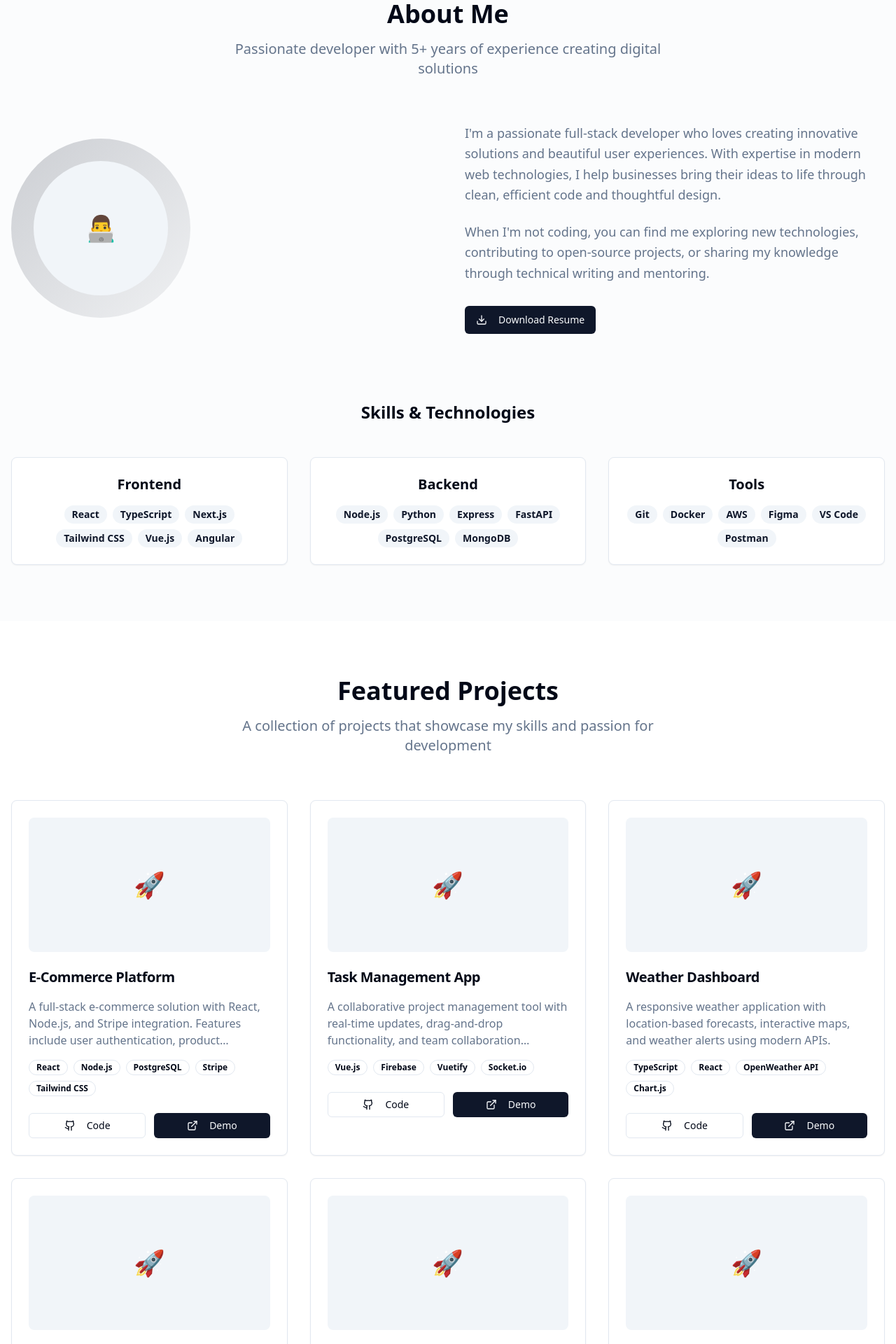
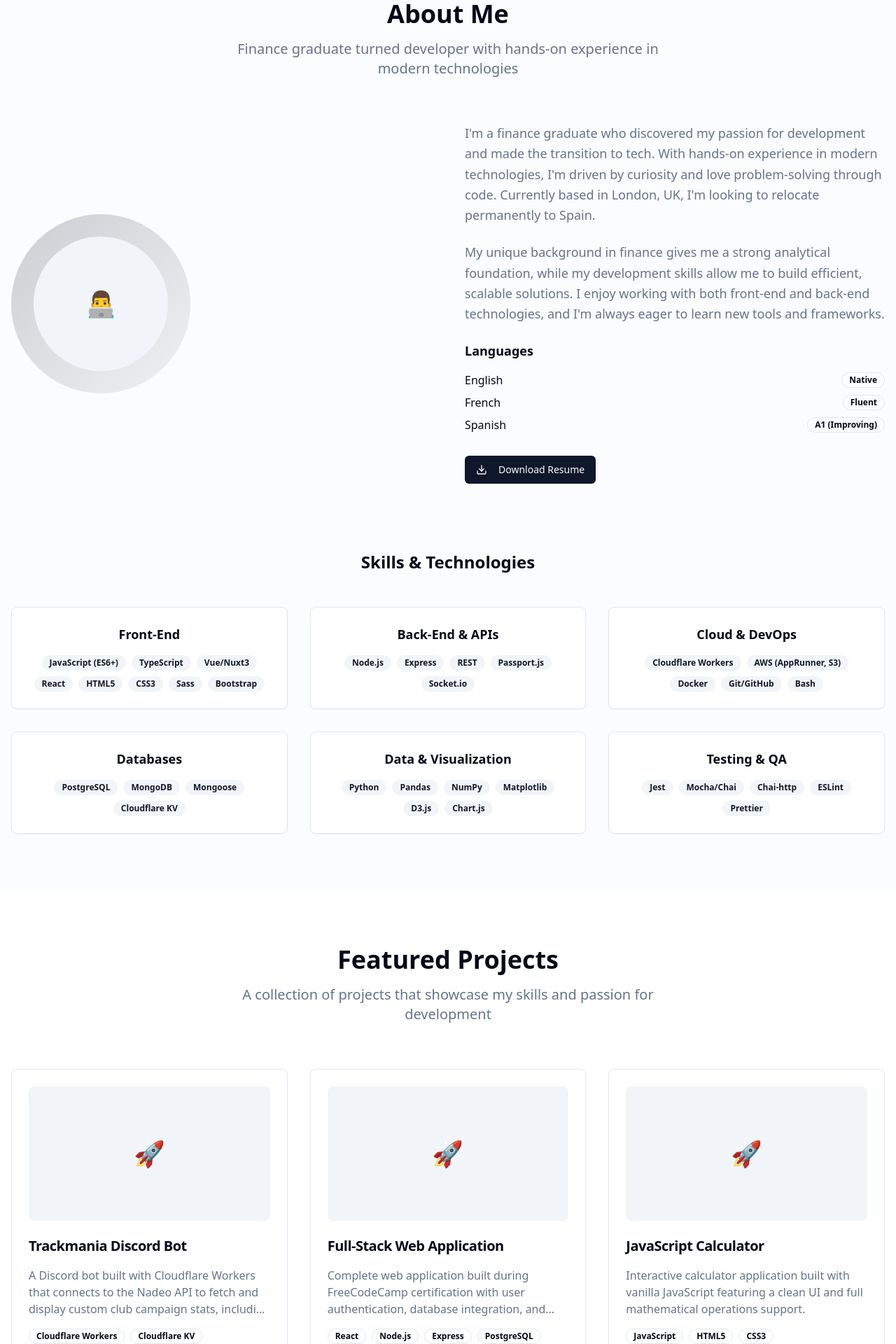
Before and after one commit to Puymieyches/Puymieyches.github.io, a React (Vite) app: page / in a window 1280 px wide. Shown: the part 880-2800 px from the top of the page at 70% size. Built offline with nearby package versions, Linux system fonts and the light colour scheme.

Commit message:
Refactor: Update portfolio with user's profile
Update the portfolio website with the user's personal information, skills, experience, projects, and other details from their CV and LinkedIn profile.

```diff
--- a/src/components/layout/Header.tsx
+++ b/src/components/layout/Header.tsx
@@ -48,7 +48,7 @@ const Header = () => {
   return (
     <header className="fixed top-0 w-full z-50 bg-background/80 backdrop-blur-md border-b border-border">
       <div className="container mx-auto px-4 py-4 flex justify-between items-center">
-        <div className="text-xl font-bold">Your Name</div>
+        <div className="text-xl font-bold">Manil Gajjar</div>
 
         {/* Desktop Navigation */}
         <nav className="hidden md:flex space-x-8">
--- a/src/components/sections/About.tsx
+++ b/src/components/sections/About.tsx
@@ -6,10 +6,19 @@ import { Download } from "lucide-react";
 
 const About = () => {
   const skills = {
-    Frontend: ["React", "TypeScript", "Next.js", "Tailwind CSS", "Vue.js", "Angular"],
-    Backend: ["Node.js", "Python", "Express", "FastAPI", "PostgreSQL", "MongoDB"],
-    Tools: ["Git", "Docker", "AWS", "Figma", "VS Code", "Postman"]
+    "Front-End": ["JavaScript (ES6+)", "TypeScript", "Vue/Nuxt3", "React", "HTML5", "CSS3", "Sass", "Bootstrap"],
+    "Back-End & APIs": ["Node.js", "Express", "REST", "Passport.js", "Socket.io"],
+    "Cloud & DevOps": ["Cloudflare Workers", "AWS (AppRunner, S3)", "Docker", "Git/GitHub", "Bash"],
+    "Databases": ["PostgreSQL", "MongoDB", "Mongoose", "Cloudflare KV"],
+    "Data & Visualization": ["Python", "Pandas", "NumPy", "Matplotlib", "D3.js", "Chart.js"],
+    "Testing & QA": ["Jest", "Mocha/Chai", "Chai-http", "ESLint", "Prettier"]
   };
+
+  const languages = [
+    { language: "English", level: "Native" },
+    { language: "French", level: "Fluent" },
+    { language: "Spanish", level: "A1 (Improving)" }
+  ];
 
   return (
     <section id="about" className="py-20 bg-muted/30">
@@ -17,7 +26,7 @@ const About = () => {
         <div className="text-center mb-16">
           <h2 className="text-3xl md:text-4xl font-bold mb-4">About Me</h2>
           <p className="text-xl text-muted-foreground max-w-2xl mx-auto">
-            Passionate developer with 5+ years of experience creating digital solutions
+            Finance graduate turned developer with hands-on experience in modern technologies
           </p>
         </div>
 
@@ -32,15 +41,28 @@ const About = () => {
 
           <div>
             <p className="text-lg text-muted-foreground mb-6 leading-relaxed">
-              I'm a passionate full-stack developer who loves creating innovative solutions and beautiful user experiences.
-              With expertise in modern web technologies, I help businesses bring their ideas to life through clean,
-              efficient code and thoughtful design.
+              I'm a finance graduate who discovered my passion for development and made the transition to tech.
+              With hands-on experience in modern technologies, I'm driven by curiosity and love problem-solving
+              through code. Currently based in London, UK, I'm looking to relocate permanently to Spain.
             </p>
 
-            <p className="text-lg text-muted-foreground mb-8 leading-relaxed">
-              When I'm not coding, you can find me exploring new technologies, contributing to open-source projects,
-              or sharing my knowledge through technical writing and mentoring.
+            <p className="text-lg text-muted-foreground mb-6 leading-relaxed">
+              My unique background in finance gives me a strong analytical foundation, while my development
+              skills allow me to build efficient, scalable solutions. I enjoy working with both front-end
+              and back-end technologies, and I'm always eager to learn new tools and frameworks.
             </p>
+
+            <div className="mb-8">
+              <h4 className="text-lg font-semibold mb-4">Languages</h4>
+              <div className="space-y-2">
+                {languages.map((lang, index) => (
+                  <div key={index} className="flex justify-between items-center">
+                    <span className="font-medium">{lang.language}</span>
+                    <Badge variant="outline">{lang.level}</Badge>
+                  </div>
+                ))}
+              </div>
+            </div>
 
             <Button className="mb-8">
               <Download className="mr-2 h-4 w-4" />
@@ -51,14 +73,14 @@ const About = () => {
 
         <div className="mt-16">
           <h3 className="text-2xl font-bold text-center mb-12">Skills & Technologies</h3>
-          <div className="grid md:grid-cols-3 gap-8">
+          <div className="grid md:grid-cols-2 lg:grid-cols-3 gap-8">
             {Object.entries(skills).map(([category, skillList]) => (
               <Card key={category} className="hover:shadow-lg transition-shadow">
                 <CardContent className="p-6">
-                  <h4 className="text-xl font-semibold mb-4 text-center">{category}</h4>
+                  <h4 className="text-lg font-semibold mb-4 text-center">{category}</h4>
                   <div className="flex flex-wrap gap-2 justify-center">
                     {skillList.map((skill) => (
-                      <Badge key={skill} variant="secondary" className="text-sm">
+                      <Badge key={skill} variant="secondary" className="text-xs">
                         {skill}
                       </Badge>
                     ))}
--- a/src/components/sections/Contact.tsx
+++ b/src/components/sections/Contact.tsx
@@ -5,7 +5,7 @@ import { Input } from "@/components/ui/input";
 import { Textarea } from "@/components/ui/textarea";
 import { Card, CardContent, CardHeader, CardTitle } from "@/components/ui/card";
 import { Label } from "@/components/ui/label";
-import { Mail, MapPin, Phone, Github, Linkedin, Twitter } from "lucide-react";
+import { Mail, MapPin, Phone, Github, Linkedin } from "lucide-react";
 import { useForm } from "react-hook-form";
 import { zodResolver } from "@hookform/resolvers/zod";
 import { z } from "zod";
@@ -48,27 +48,26 @@ const Contact = () => {
     {
       icon: Mail,
       label: "Email",
-      value: "your.email@example.com",
-      href: "mailto:your.email@example.com"
+      value: "manilgajjar@gmail.com",
+      href: "mailto:manilgajjar@gmail.com"
     },
     {
       icon: Phone,
-      label: "Phone",
-      value: "+1 (555) 123-4567",
-      href: "tel:+15551234567"
+      label: "Phone / WhatsApp",
+      value: "+44 79-38-55-98-21",
+      href: "https://wa.me/447938559821"
     },
     {
       icon: MapPin,
       label: "Location",
-      value: "Your City, Country",
+      value: "London, UK (Relocating to Spain)",
       href: "#"
     }
   ];
 
   const socialLinks = [
-    { icon: Github, href: "https://github.com/yourusername", label: "GitHub" },
-    { icon: Linkedin, href: "https://linkedin.com/in/yourusername", label: "LinkedIn" },
-    { icon: Twitter, href: "https://twitter.com/yourusername", label: "Twitter" },
+    { icon: Github, href: "https://github.com/puymieyches", label: "GitHub" },
+    { icon: Linkedin, href: "https://linkedin.com/in/manilgajjar", label: "LinkedIn" },
   ];
 
   return (
@@ -151,6 +150,8 @@ const Contact = () => {
                       <a
                         href={info.href}
                         className="text-muted-foreground hover:text-primary transition-colors"
+                        target={info.href.startsWith('http') ? '_blank' : undefined}
+                        rel={info.href.startsWith('http') ? 'noopener noreferrer' : undefined}
                       >
                         {info.value}
                       </a>
@@ -183,6 +184,28 @@ const Contact = () => {
                 </div>
               </CardContent>
             </Card>
+
+            <Card>
+              <CardHeader>
+                <CardTitle>Certifications</CardTitle>
+              </CardHeader>
+              <CardContent>
+                <div className="space-y-3 text-sm">
+                  <div>
+                    <p className="font-medium">FreeCodeCamp Full-Stack Developer</p>
+                    <p className="text-muted-foreground">Responsive Web Design, JS Algorithms, Front-End Libraries, Data Visualization, Databases, Python</p>
+                  </div>
+                  <div>
+                    <p className="font-medium">Microsoft Office Specialist</p>
+                    <p className="text-muted-foreground">Excel, Word, PowerPoint</p>
+                  </div>
+                  <div>
+                    <p className="font-medium">Thomson Reuters EIKON & DataStream</p>
+                    <p className="text-muted-foreground">Financial data analysis and research</p>
+                  </div>
+                </div>
+              </CardContent>
+            </Card>
           </div>
         </div>
       </div>
--- a/src/components/sections/Experience.tsx
+++ b/src/components/sections/Experience.tsx
@@ -5,40 +5,64 @@ import { Badge } from "@/components/ui/badge";
 const Experience = () => {
   const experiences = [
     {
-      role: "Senior Full Stack Developer",
-      company: "Tech Solutions Inc.",
-      period: "2022 - Present",
-      description: "Lead development of scalable web applications using React, Node.js, and cloud technologies. Mentored junior developers and implemented best practices.",
+      role: "Web Development Intern",
+      company: "Odys",
+      period: "Nov 2024 - Apr 2025",
+      location: "Remote",
+      description: "Building modern web applications with Vue/Nuxt3 and TypeScript, integrating authentication and API services.",
       achievements: [
-        "Increased application performance by 40%",
-        "Led a team of 5 developers",
-        "Implemented CI/CD pipelines"
+        "Built Nuxt3 (Vue) apps with TypeScript, integrated Auth and API calls to Airtable",
+        "Customized SOFTR pages using HTML, CSS, JS, SQL, and PostgreSQL",
+        "Deployed via GitHub + AWS AppRunner with caching and server-side optimization",
+        "Created data visualizations using Chart.js",
+        "Developed web scraper for landing pages",
+        "Collaborated using Slack & Trello in Agile workflows"
       ],
-      tech: ["React", "Node.js", "AWS", "TypeScript", "Docker"]
+      tech: ["Nuxt3", "Vue", "TypeScript", "PostgreSQL", "AWS AppRunner", "Chart.js", "Airtable"]
     },
     {
-      role: "Frontend Developer",
-      company: "Digital Agency Co.",
-      period: "2020 - 2022",
-      description: "Developed responsive web applications and collaborated with designers to create exceptional user experiences.",
+      role: "Freelance Business Consultant",
+      company: "Various Clients",
+      period: "Sep 2022 - Dec 2023",
+      location: "Remote",
+      description: "Provided business consulting services focusing on operational efficiency and technology solutions.",
       achievements: [
-        "Built 15+ client websites",
-        "Improved load times by 60%",
-        "Established design system"
+        "Solved operational inefficiencies and upgraded software systems",
+        "Designed billing/payment solutions based on cash flow analysis",
+        "Updated company websites using custom code and WordPress",
+        "Trained teams on new processes and technologies"
       ],
-      tech: ["Vue.js", "JavaScript", "SCSS", "Figma", "Git"]
+      tech: ["WordPress", "Custom HTML/CSS/JS", "Business Analysis", "Process Optimization"]
+    }
+  ];
+
+  const education = [
+    {
+      degree: "Full Stack Developer Certification",
+      institution: "FreeCodeCamp",
+      period: "Jan 2024 - Jul 2024",
+      location: "Remote",
+      description: "Comprehensive full-stack development program covering modern web technologies.",
+      achievements: [
+        "Covered web design, JS algorithms, React, APIs, SQL/NoSQL, Python/Pandas",
+        "Built portfolio projects including JS calculator and Markdown previewer",
+        "Developed full-stack applications with database integration"
+      ],
+      tech: ["React", "Node.js", "Python", "PostgreSQL", "MongoDB", "APIs"]
     },
     {
-      role: "Junior Developer",
-      company: "StartUp Ventures",
-      period: "2019 - 2020",
-      description: "Worked on various web development projects and gained experience in full-stack development.",
+      degree: "MA (Hons), Finance & Accounting",
+      institution: "University of Aberdeen",
+      period: "Sep 2015 - Jun 2019",
+      location: "Aberdeen, Scotland",
+      description: "Graduated with 2:1 honours. Strong foundation in finance, statistics, and accounting.",
       achievements: [
-        "Completed 10+ projects",
-        "Learned modern frameworks",
-        "Collaborated with cross-functional teams"
+        "Graduated with 2:1 honours",
+        "Focus on finance, statistics, and accounting",
+        "Dissertation in finance with DCF models and fundamental analysis",
+        "Equity analyst experience"
       ],
-      tech: ["HTML", "CSS", "JavaScript", "PHP", "MySQL"]
+      tech: ["Excel", "Financial Modeling", "Data Analysis", "Thomson Reuters EIKON"]
     }
   ];
 
@@ -46,20 +70,20 @@ const Experience = () => {
     <section id="experience" className="py-20 bg-muted/30">
       <div className="container mx-auto px-4">
         <div className="text-center mb-16">
-          <h2 className="text-3xl md:text-4xl font-bold mb-4">Experience</h2>
+          <h2 className="text-3xl md:text-4xl font-bold mb-4">Experience & Education</h2>
           <p className="text-xl text-muted-foreground max-w-2xl mx-auto">
-            My professional journey and the impact I've made
+            My professional journey from finance to development
           </p>
         </div>
 
         <div className="max-w-4xl mx-auto">
+          <div className="mb-12">
+            <h3 className="text-2xl font-bold mb-8">Work Experience</h3>
             <div className="relative">
-            {/* Timeline line */}
               <div className="absolute left-8 top-0 bottom-0 w-px bg-border hidden md:block"></div>
 
               {experiences.map((exp, index) => (
                 <div key={index} className="relative mb-12 md:ml-16">
-                {/* Timeline dot */}
                   <div className="absolute -left-20 top-6 w-4 h-4 bg-primary rounded-full hidden md:block"></div>
 
                   <Card className="hover:shadow-lg transition-shadow">
@@ -69,8 +93,11 @@ const Experience = () => {
                           <h3 className="text-xl font-bold text-primary mb-1">
                             {exp.role}
                           </h3>
-                        <p className="text-lg font-medium text-muted-foreground mb-2">
+                          <p className="text-lg font-medium text-muted-foreground mb-1">
                             {exp.company}
+                          </p>
+                          <p className="text-sm text-muted-foreground mb-2">
+                            📍 {exp.location}
                           </p>
                         </div>
                         <Badge variant="outline" className="self-start">
@@ -104,6 +131,62 @@ const Experience = () => {
               ))}
             </div>
           </div>
+
+          <div>
+            <h3 className="text-2xl font-bold mb-8">Education</h3>
+            <div className="relative">
+              <div className="absolute left-8 top-0 bottom-0 w-px bg-border hidden md:block"></div>
+
+              {education.map((edu, index) => (
+                <div key={index} className="relative mb-12 md:ml-16">
+                  <div className="absolute -left-20 top-6 w-4 h-4 bg-primary rounded-full hidden md:block"></div>
+
+                  <Card className="hover:shadow-lg transition-shadow">
+                    <CardContent className="p-6">
+                      <div className="flex flex-col md:flex-row md:items-start md:justify-between mb-4">
+                        <div>
+                          <h3 className="text-xl font-bold text-primary mb-1">
+                            {edu.degree}
+                          </h3>
+                          <p className="text-lg font-medium text-muted-foreground mb-1">
+                            {edu.institution}
+                          </p>
+                          <p className="text-sm text-muted-foreground mb-2">
+                            📍 {edu.location}
+                          </p>
+                        </div>
+                        <Badge variant="outline" className="self-start">
+                          {edu.period}
+                        </Badge>
+                      </div>
+
+                      <p className="text-muted-foreground mb-4">
+                        {edu.description}
+                      </p>
+
+                      <div className="mb-4">
+                        <h4 className="font-semibold mb-2">Highlights:</h4>
+                        <ul className="list-disc list-inside space-y-1 text-muted-foreground">
+                          {edu.achievements.map((achievement, i) => (
+                            <li key={i}>{achievement}</li>
+                          ))}
+                        </ul>
+                      </div>
+
+                      <div className="flex flex-wrap gap-2">
+                        {edu.tech.map((tech) => (
+                          <Badge key={tech} variant="secondary">
+                            {tech}
+                          </Badge>
+                        ))}
+                      </div>
+                    </CardContent>
+                  </Card>
+                </div>
+              ))}
+            </div>
+          </div>
+        </div>
       </div>
     </section>
   );
--- a/src/components/sections/Projects.tsx
+++ b/src/components/sections/Projects.tsx
@@ -7,51 +7,51 @@ import { Github, ExternalLink } from "lucide-react";
 const Projects = () => {
   const projects = [
     {
-      title: "E-Commerce Platform",
-      description: "A full-stack e-commerce solution with React, Node.js, and Stripe integration. Features include user authentication, product management, and real-time inventory tracking.",
-      tech: ["React", "Node.js", "PostgreSQL", "Stripe", "Tailwind CSS"],
-      github: "https://github.com/yourusername/ecommerce",
-      demo: "https://your-ecommerce-demo.com",
+      title: "Trackmania Discord Bot",
+      description: "A Discord bot built with Cloudflare Workers that connects to the Nadeo API to fetch and display custom club campaign stats, including reset timers and short map updates.",
+      tech: ["Cloudflare Workers", "Cloudflare KV", "Discord API", "Nadeo API", "JavaScript"],
+      github: "https://github.com/puymieyches",
+      demo: "#",
       image: "/placeholder.svg"
     },
     {
-      title: "Task Management App",
-      description: "A collaborative project management tool with real-time updates, drag-and-drop functionality, and team collaboration features.",
-      tech: ["Vue.js", "Firebase", "Vuetify", "Socket.io"],
-      github: "https://github.com/yourusername/taskmanager",
-      demo: "https://your-taskmanager-demo.com",
+      title: "Full-Stack Web Application",
+      description: "Complete web application built during FreeCodeCamp certification with user authentication, database integration, and responsive design.",
+      tech: ["React", "Node.js", "Express", "PostgreSQL", "JWT", "CSS3"],
+      github: "https://github.com/puymieyches",
+      demo: "#",
       image: "/placeholder.svg"
     },
     {
-      title: "Weather Dashboard",
-      description: "A responsive weather application with location-based forecasts, interactive maps, and weather alerts using modern APIs.",
-      tech: ["TypeScript", "React", "OpenWeather API", "Chart.js"],
-      github: "https://github.com/yourusername/weather",
-      demo: "https://your-weather-demo.com",
+      title: "JavaScript Calculator",
+      description: "Interactive calculator application built with vanilla JavaScript featuring a clean UI and full mathematical operations support.",
+      tech: ["JavaScript", "HTML5", "CSS3", "Responsive Design"],
+      github: "https://github.com/puymieyches",
+      demo: "#",
       image: "/placeholder.svg"
     },
     {
-      title: "Social Media Dashboard",
-      description: "An analytics dashboard for social media management with data visualization, scheduling, and performance tracking.",
-      tech: ["Next.js", "Python", "FastAPI", "Recharts", "Redis"],
-      github: "https://github.com/yourusername/social-dashboard",
-      demo: "https://your-social-demo.com",
+      title: "Markdown Previewer",
+      description: "Real-time markdown preview application that converts markdown syntax to HTML with live preview functionality.",
+      tech: ["React", "Markdown", "CSS3", "HTML5"],
+      github: "https://github.com/puymieyches",
+      demo: "#",
       image: "/placeholder.svg"
     },
     {
-      title: "Learning Management System",
-      description: "An educational platform with course management, progress tracking, and interactive learning modules.",
-      tech: ["React", "Express", "MongoDB", "Socket.io", "AWS S3"],
-      github: "https://github.com/yourusername/lms",
-      demo: "https://your-lms-demo.com",
+      title: "Data Visualization Dashboard",
+      description: "Interactive data visualization project using Chart.js and D3.js to display complex datasets with multiple chart types and filtering options.",
+      tech: ["Chart.js", "D3.js", "JavaScript", "Python", "Pandas"],
+      github: "https://github.com/puymieyches",
+      demo: "#",
       image: "/placeholder.svg"
     },
     {
-      title: "Portfolio Website",
-      description: "A modern, responsive portfolio website built with React and Tailwind CSS, featuring smooth animations and dark mode support.",
-      tech: ["React", "Tailwind CSS", "Framer Motion", "Vite"],
-      github: "https://github.com/yourusername/portfolio",
-      demo: "https://your-portfolio-demo.com",
+      title: "Nuxt3 Business Application",
+      description: "Modern business application built with Nuxt3 and TypeScript, featuring authentication, API integration with Airtable, and deployment on AWS.",
+      tech: ["Nuxt3", "Vue", "TypeScript", "Airtable", "AWS AppRunner", "PostgreSQL"],
+      github: "https://github.com/puymieyches",
+      demo: "#",
       image: "/placeholder.svg"
     }
   ];
@@ -91,13 +91,17 @@ const Projects = () => {
                 </div>
 
                 <div className="flex gap-3">
-                  <Button variant="outline" size="sm" className="flex-1">
-                    <Github className="mr-2 h-4 w-4" />
-                    Code
+                  <Button variant="outline" size="sm" className="flex-1" asChild>
+                    <a href={project.github} target="_blank" rel="noopener noreferrer">
+                      <Github className="mr-2 h-4 w-4" />
+                      Code
+                    </a>
                   </Button>
-                  <Button size="sm" className="flex-1">
-                    <ExternalLink className="mr-2 h-4 w-4" />
-                    Demo
+                  <Button size="sm" className="flex-1" asChild>
+                    <a href={project.demo} target="_blank" rel="noopener noreferrer">
+                      <ExternalLink className="mr-2 h-4 w-4" />
+                      Demo
+                    </a>
                   </Button>
                 </div>
               </CardContent>
```
Also changed, not shown: src/components/layout/Footer.tsx (+22 -15 lines), src/components/sections/Hero.tsx (+16 -9 lines). Lines whose indentation alone changed are shown as unchanged.
